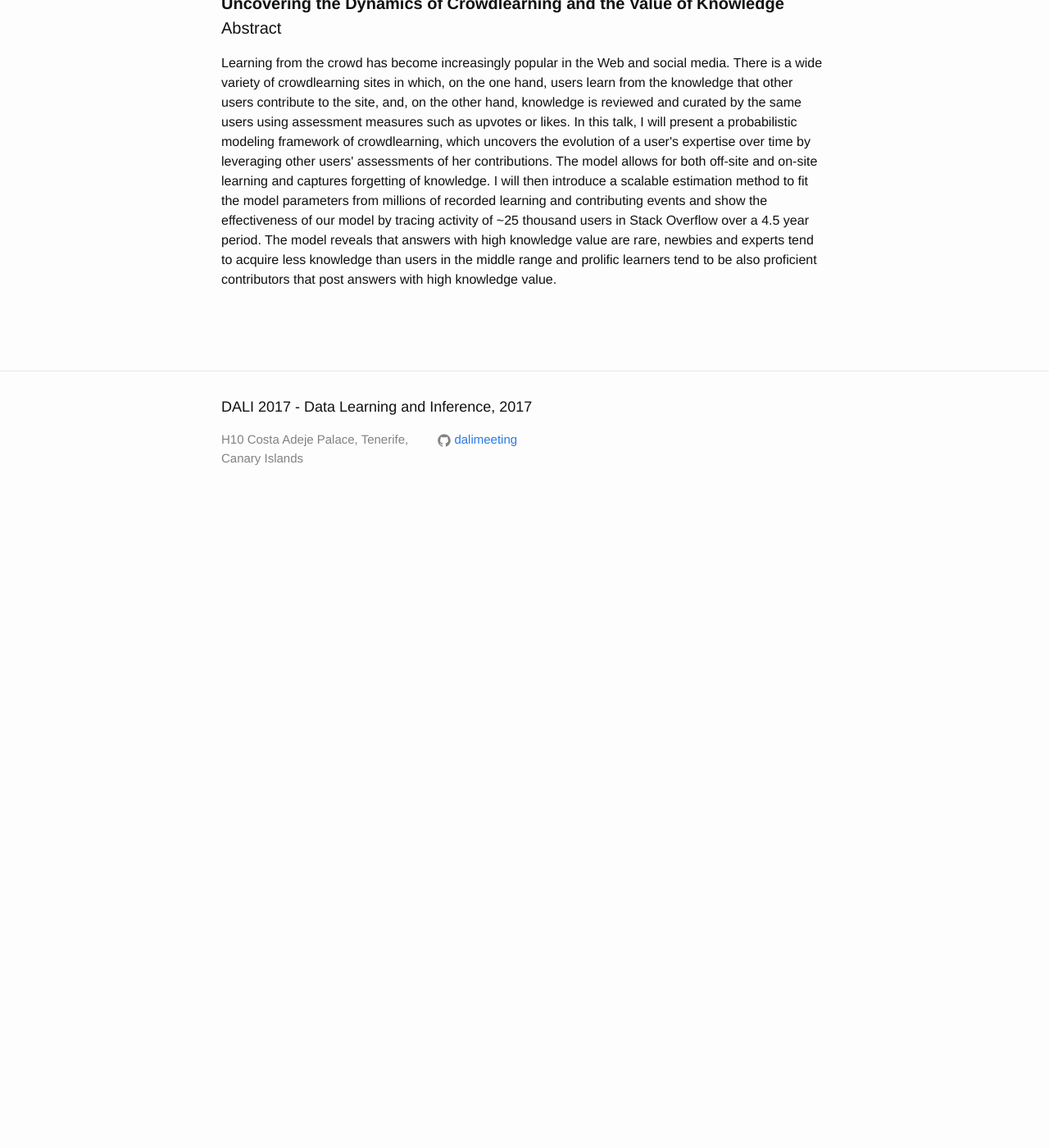
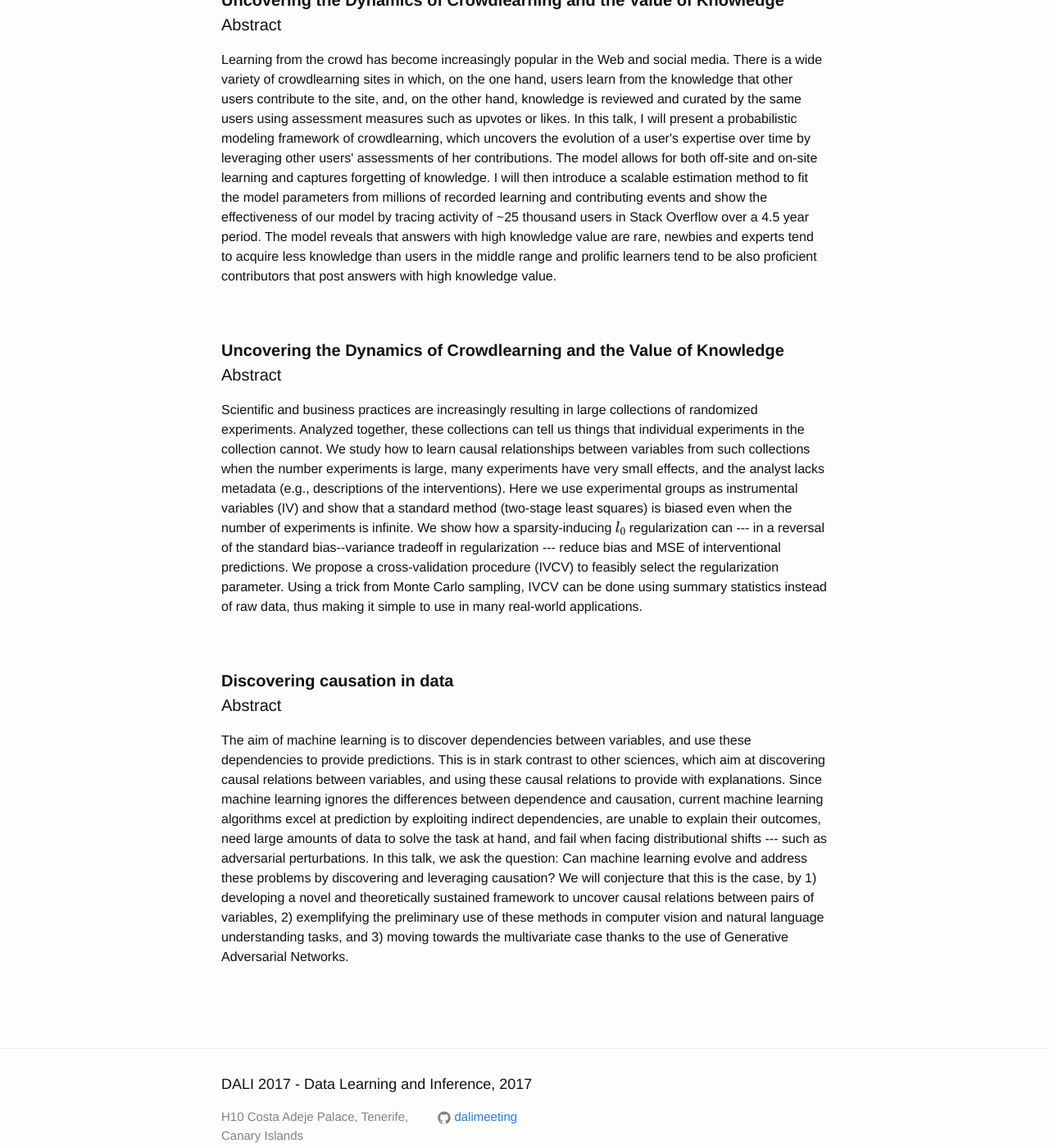
Before and after one commit to dalimeeting/dalimeeting.github.io, a Jekyll site: the page built from _posts/2017-04-20-progresses-ML-causal-inference.md, in a window 1280 px wide and 1400 px high, scrolled down 3553 px. Shown: the whole window at 82% size. Built offline with Jekyll 4.4.1, drawn with Linux system fonts in a browser that asks for light colours; formulas are drawn with MathJax 3; before the commit the page ends 4183 px from its top, so only the background shows below that; some of the changed text lies outside the part shown.

Commit message:
Update 2017-04-20-progresses-ML-causal-inference.md

```diff
--- a/_posts/2017-04-20-progresses-ML-causal-inference.md
+++ b/_posts/2017-04-20-progresses-ML-causal-inference.md
@@ -38,7 +38,6 @@ talks:
   youtube:
   start: "10:00"
   end: "10:30"
-  abstract:
 - title: "Causal discovery and prediction in nonstationary environments"
   author:
   - given: Kun
@@ -68,7 +67,6 @@ talks:
   youtube:
   start: "12:00"
   end: "12:30"
-  abstract: ""
 - title: "Large-scale causal discovery from nonlinear time series datasets"
   author:
   - given: Jacob
@@ -106,6 +104,26 @@ answers with high knowledge value are rare, newbies and experts tend
 to acquire less knowledge than users in the middle range and prolific
 learners tend to be also proficient contributors that post answers
 with high knowledge value."
+- title: "Uncovering the Dynamics of Crowdlearning and the Value of Knowledge"
+  author:
+  - given: Alex
+    family: Peysakhovich
+    url: http://alexpeys.github.io/
+    institute: Facebook
+  youtube:
+  start: "18:30"
+  end: "19:00"
+  abstract: "Scientific and business practices are increasingly resulting in large collections of randomized experiments. Analyzed together, these collections can tell us things that individual experiments in the collection cannot. We study how to learn causal relationships between variables from such collections when the number experiments is large, many experiments have very small effects, and the analyst lacks metadata (e.g., descriptions of the interventions). Here we use experimental groups as instrumental variables (IV) and show that a standard method (two-stage least squares) is biased even when the number of experiments is infinite. We show how a sparsity-inducing $l_0$ regularization can --- in a reversal of the standard bias--variance tradeoff in regularization --- reduce bias and MSE of interventional predictions. We propose a cross-validation procedure (IVCV) to feasibly select the regularization parameter. Using a trick from Monte Carlo sampling, IVCV can be done using summary statistics instead of raw data, thus making it simple to use in many real-world applications."
+- title: "Discovering causation in data"
+  author:
+  - given: David
+    family: Lopez-Paz
+    url: https://lopezpaz.org/
+    institute: Facebook
+  youtube:
+  start: "18:30"
+  end: "19:00"
+  abstract: "The aim of machine learning is to discover dependencies between variables, and use these dependencies to provide predictions. This is in stark contrast to other sciences, which aim at discovering causal relations between variables, and using these causal relations to provide with explanations. Since machine learning ignores the differences between dependence and causation, current machine learning algorithms excel at prediction by exploiting indirect dependencies, are unable to explain their outcomes, need large amounts of data to solve the task at hand, and fail when facing distributional shifts --- such as adversarial perturbations. In this talk, we ask the question: Can machine learning evolve and address these problems by discovering and leveraging causation? We will conjecture that this is the case, by 1) developing a novel and theoretically sustained framework to uncover causal relations between pairs of variables, 2) exemplifying the preliminary use of these methods in computer vision and natural language understanding tasks, and 3) moving towards the multivariate case thanks to the use of Generative Adversarial Networks."
 
 
 speakers:
```
